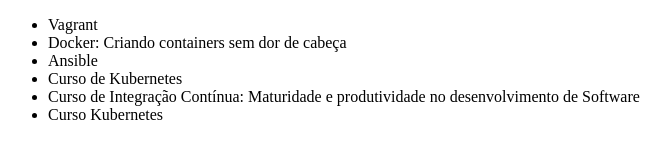
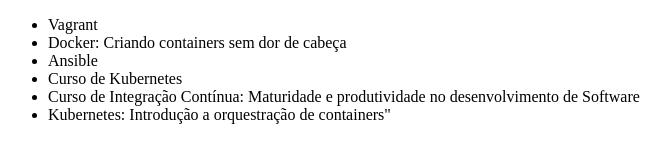
Before and after one commit to janaisevieirag/Alura-Git, a plain HTML site: page index.html in a window 1280 px wide. Shown: the whole page, without its empty margins (0-671 px from the left). Drawn offline with Linux system fonts and the light colour scheme.

Commit message:
completando nome do curso de Kubernets

```diff
--- a/index.html
+++ b/index.html
@@ -11,7 +11,7 @@
         <li>Ansible</li>
         <li> Curso de Kubernetes</li>
         <li>Curso de Integração Contínua: Maturidade e produtividade no desenvolvimento de Software</li>
-        <li>Curso Kubernetes</li>
+        <li>Kubernetes: Introdução a orquestração de containers"</li>
     </ul>
 </body>
 </html>
```
